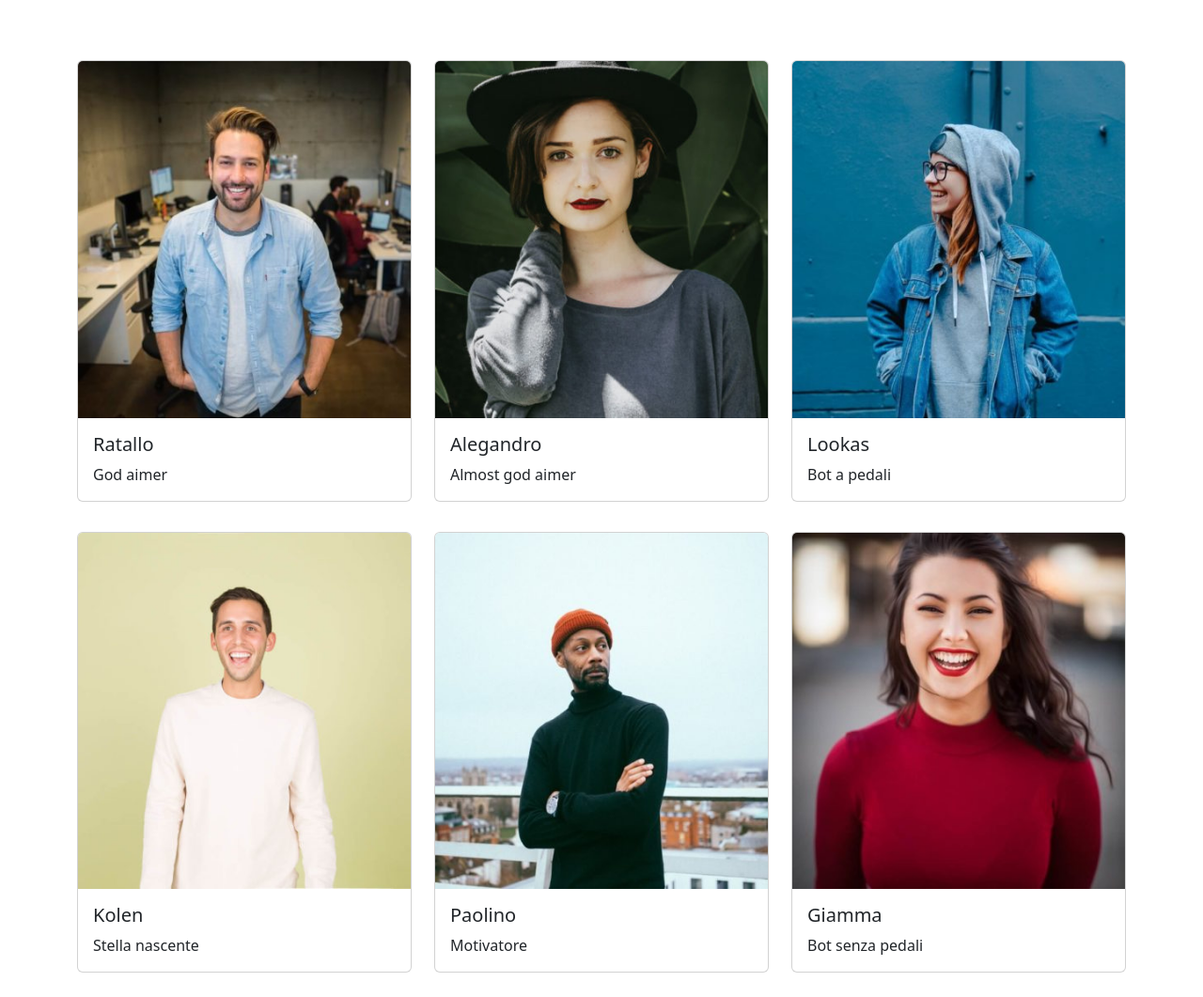
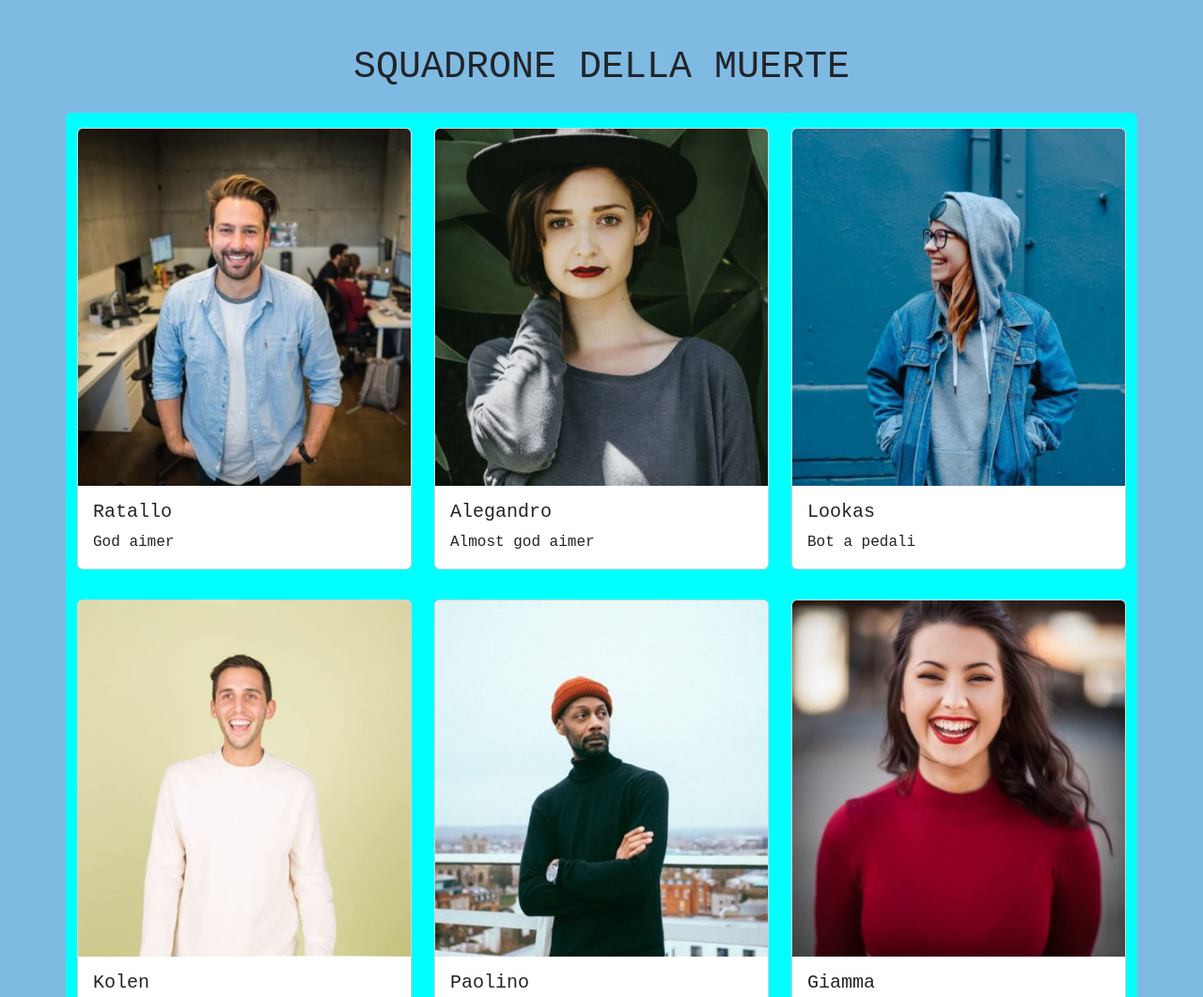
Before and after one commit to PaoloZampa/js-our-team, a plain HTML site: page index.html in a window 1280 px wide. Shown: the top 1061 px of the page at 94% size. Drawn offline with nearby package versions, Linux system fonts and the light colour scheme.

Commit message:
add color style

```diff
--- a/assets/css/style.css
+++ b/assets/css/style.css
@@ -0,0 +1,11 @@
+*{
+    font-family:'Courier New', Courier, monospace
+}
+
+.my_bg{
+    background-color: rgba(51, 146, 210, 0.628);
+}
+
+.my_bg_light{
+    background-color: rgb(0, 255, 255);
+}
--- a/index.html
+++ b/index.html
@@ -11,9 +11,11 @@
         integrity="sha384-GLhlTQ8iRABdZLl6O3oVMWSktQOp6b7In1Zl3/Jr59b6EGGoI1aFkw7cmDA6j6gD" crossorigin="anonymous">
 </head>
 
-<body>
+<body class="my_bg">
 
-    <div class="container pt-5">
+    <h1 class="text-center mt-5">SQUADRONE DELLA MUERTE</h1>
+
+    <div class="container mt-4 my_bg_light rounded-2">
         <div class="row">
 
         </div>
```
